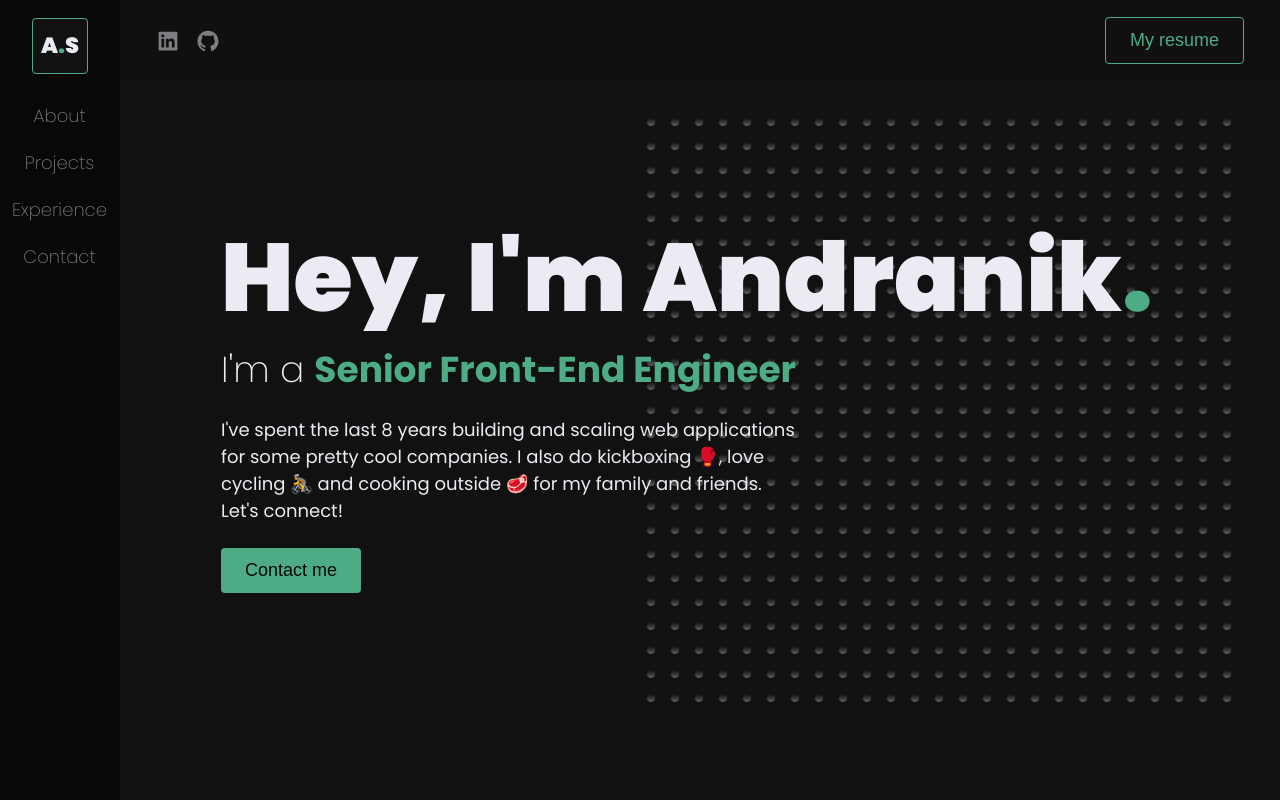
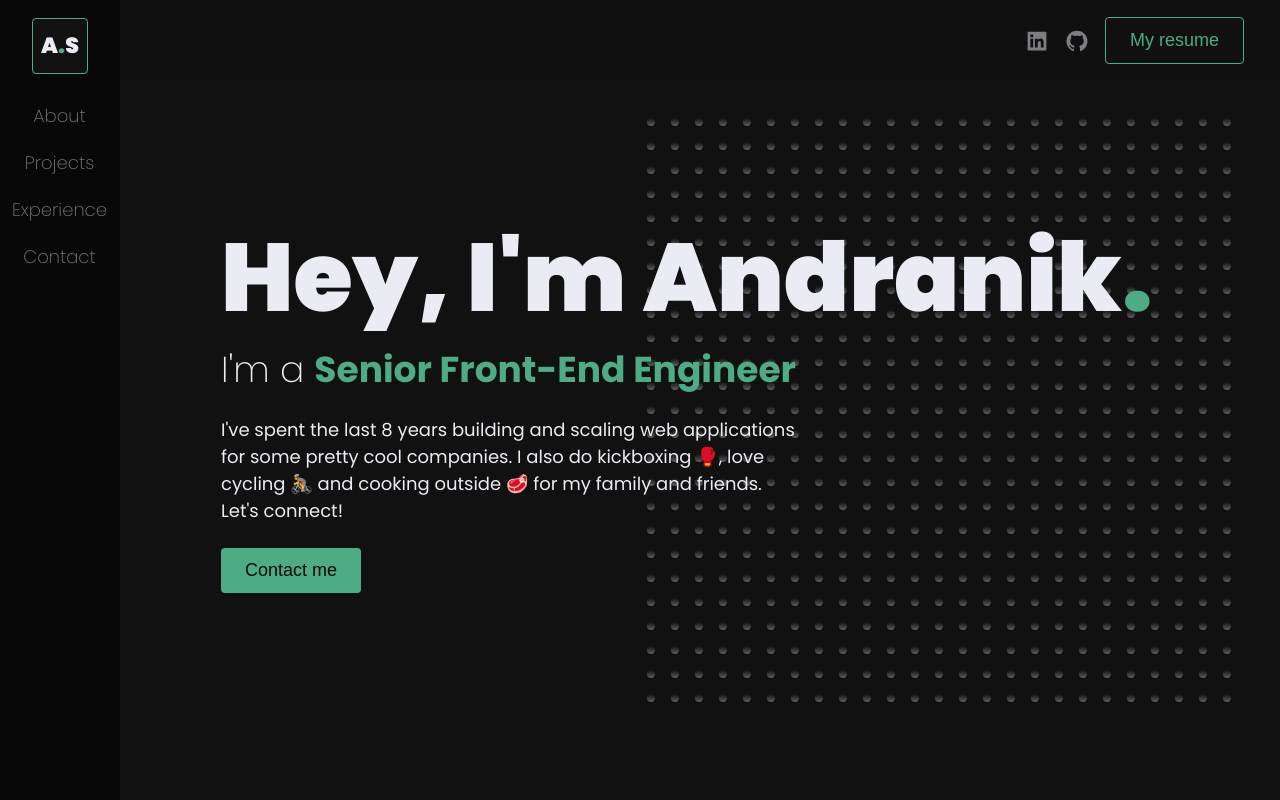
Before and after one commit to andranik-ss/portfolio, a Next.js app: page / in a window 1280 px wide. Shown: the top 800 px of the page. Built offline with nearby package versions, Linux system fonts and the light colour scheme.

Commit message:
move links to the right side

```diff
--- a/components/nav/heading.module.scss
+++ b/components/nav/heading.module.scss
@@ -4,7 +4,8 @@
 
   display: flex;
   align-items: center;
-  justify-content: space-between;
+  justify-content: flex-end;
+  gap: 1.6rem;
 
   position: sticky;
   top: 0;
```
